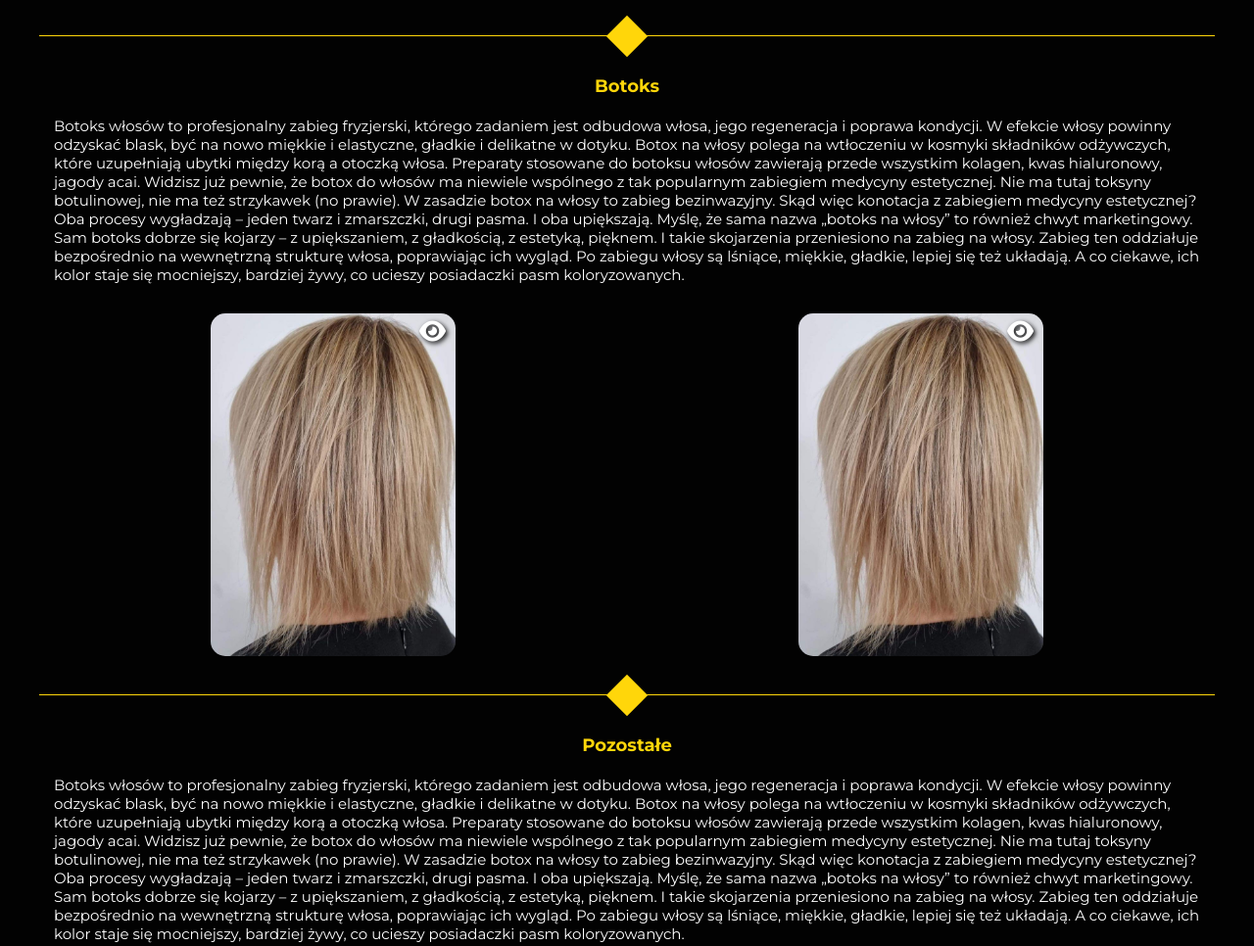
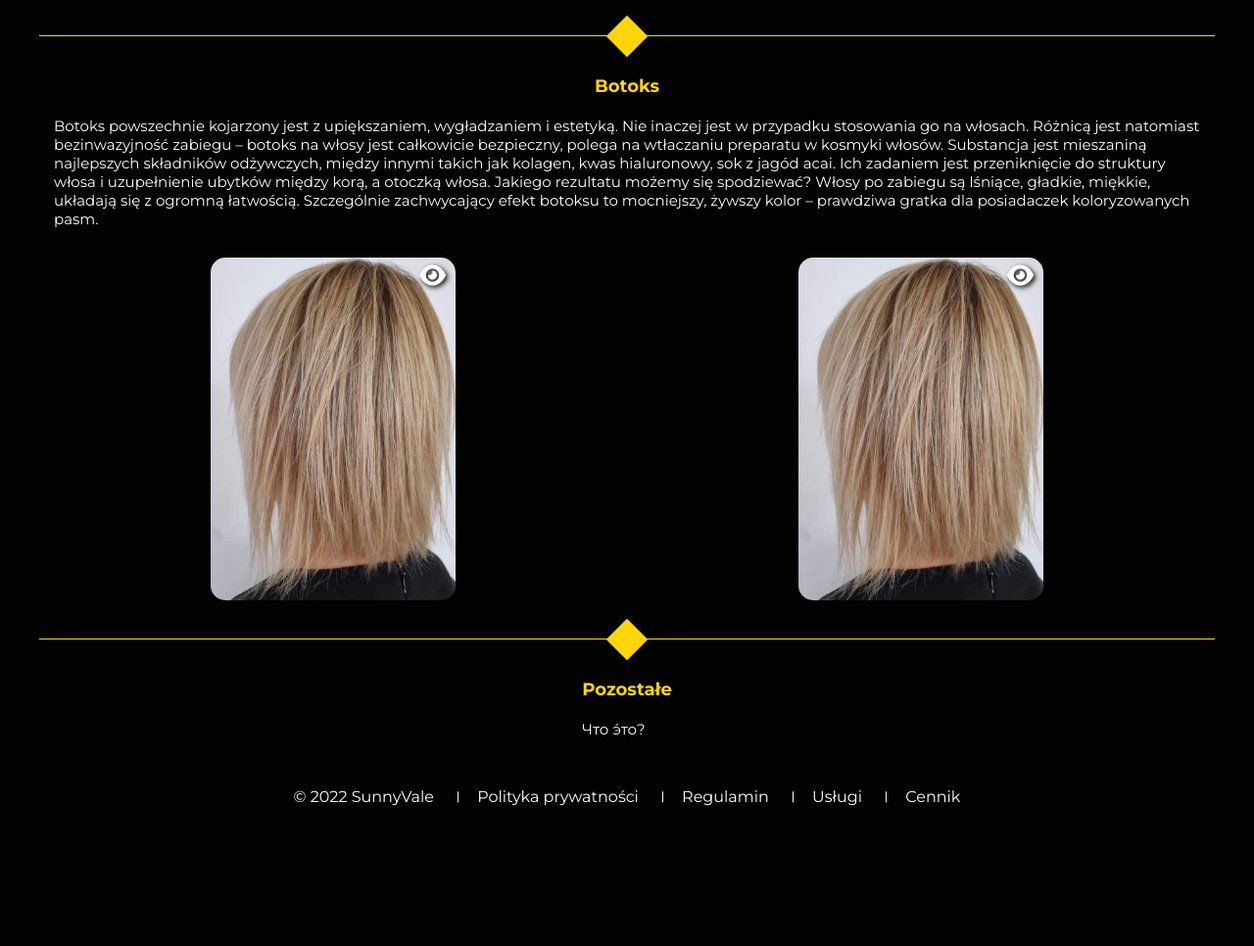
Before and after one commit to Vathh/muzyczna, a website: page care.html in a window 1280 px wide. Shown: the part 2625-3591 px from the top of the page at 98% size. After the commit the page ends 3468 px from the top, so only its background shows below. Drawn offline with Linux system fonts and the light colour scheme.

Commit message:
working on care page

```diff
--- a/care.html
+++ b/care.html
@@ -145,7 +145,7 @@
                     <div class="page__content-item">
                         <div class="page__content-description">
                             <h3 class="page__content-description-header">Botoks</h3>
-                             <p class="page__content-description-text">Botoks włosów to profesjonalny zabieg fryzjerski, którego zadaniem jest odbudowa włosa, jego regeneracja i poprawa kondycji. W efekcie włosy powinny odzyskać blask, być na nowo miękkie i elastyczne, gładkie i delikatne w dotyku. Botox na włosy polega na wtłoczeniu w kosmyki składników odżywczych, które uzupełniają ubytki między korą a otoczką włosa. Preparaty stosowane do botoksu włosów zawierają przede wszystkim kolagen, kwas hialuronowy, jagody acai. Widzisz już pewnie, że botox do włosów ma niewiele wspólnego z tak popularnym zabiegiem medycyny estetycznej. Nie ma tutaj toksyny botulinowej, nie ma też strzykawek (no prawie). W zasadzie botox na włosy to zabieg bezinwazyjny. Skąd więc konotacja z zabiegiem medycyny estetycznej? Oba procesy wygładzają – jeden twarz i zmarszczki, drugi pasma. I oba upiększają. Myślę, że sama nazwa „botoks na włosy” to również chwyt marketingowy. Sam botoks dobrze się kojarzy – z upiększaniem, z gładkością, z estetyką, pięknem. I takie skojarzenia przeniesiono na zabieg na włosy. Zabieg ten oddziałuje bezpośrednio na wewnętrzną strukturę włosa, poprawiając ich wygląd. Po zabiegu włosy są lśniące, miękkie, gładkie, lepiej się też układają. A co ciekawe, ich kolor staje się mocniejszy, bardziej żywy, co ucieszy posiadaczki pasm koloryzowanych.</p>
+                             <p class="page__content-description-text">Botoks powszechnie kojarzony jest z upiększaniem, wygładzaniem i estetyką. Nie inaczej jest w przypadku stosowania go na włosach. Różnicą jest natomiast bezinwazyjność zabiegu – botoks na włosy jest całkowicie bezpieczny, polega na wtłaczaniu preparatu w kosmyki włosów. Substancja jest mieszaniną najlepszych składników odżywczych, między innymi takich jak kolagen, kwas hialuronowy, sok z jagód acai. Ich zadaniem jest przeniknięcie do struktury włosa i uzupełnienie ubytków między korą, a otoczką włosa. Jakiego rezultatu możemy się spodziewać? Włosy po zabiegu są lśniące, gładkie, miękkie, układają się z ogromną łatwością. Szczególnie zachwycający efekt botoksu to mocniejszy, żywszy kolor – prawdziwa gratka dla posiadaczek koloryzowanych pasm.</p>
                         </div>
                         <div class="page__content-img">
                             <div class="page__card page__card-perma-one">
@@ -163,7 +163,7 @@
                     <div class="page__content-item">
                         <div class="page__content-description">
                             <h3 class="page__content-description-header">Pozostałe</h3>
-                             <p class="page__content-description-text">Botoks włosów to profesjonalny zabieg fryzjerski, którego zadaniem jest odbudowa włosa, jego regeneracja i poprawa kondycji. W efekcie włosy powinny odzyskać blask, być na nowo miękkie i elastyczne, gładkie i delikatne w dotyku. Botox na włosy polega na wtłoczeniu w kosmyki składników odżywczych, które uzupełniają ubytki między korą a otoczką włosa. Preparaty stosowane do botoksu włosów zawierają przede wszystkim kolagen, kwas hialuronowy, jagody acai. Widzisz już pewnie, że botox do włosów ma niewiele wspólnego z tak popularnym zabiegiem medycyny estetycznej. Nie ma tutaj toksyny botulinowej, nie ma też strzykawek (no prawie). W zasadzie botox na włosy to zabieg bezinwazyjny. Skąd więc konotacja z zabiegiem medycyny estetycznej? Oba procesy wygładzają – jeden twarz i zmarszczki, drugi pasma. I oba upiększają. Myślę, że sama nazwa „botoks na włosy” to również chwyt marketingowy. Sam botoks dobrze się kojarzy – z upiększaniem, z gładkością, z estetyką, pięknem. I takie skojarzenia przeniesiono na zabieg na włosy. Zabieg ten oddziałuje bezpośrednio na wewnętrzną strukturę włosa, poprawiając ich wygląd. Po zabiegu włosy są lśniące, miękkie, gładkie, lepiej się też układają. A co ciekawe, ich kolor staje się mocniejszy, bardziej żywy, co ucieszy posiadaczki pasm koloryzowanych.</p>
+                             <p class="page__content-description-text">Что э́то?</p>
                         </div>
                     </div>
 
```
